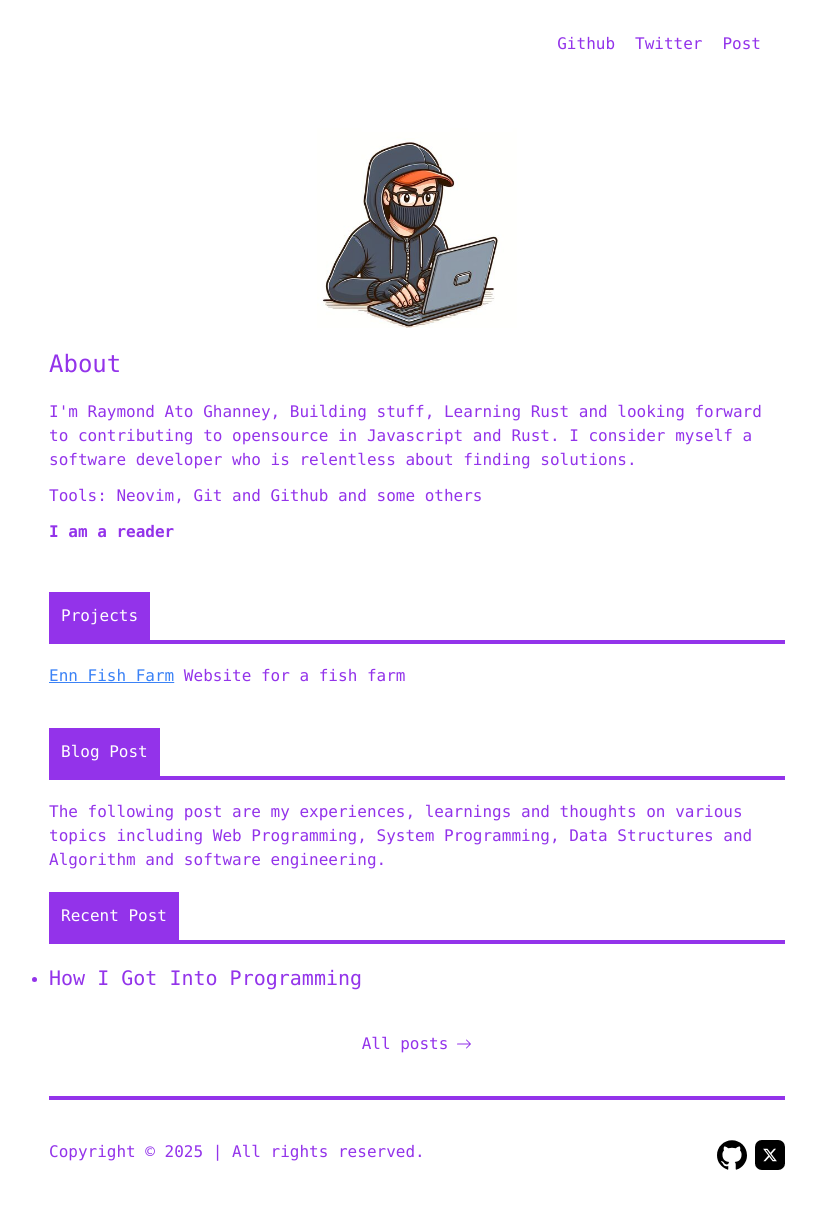
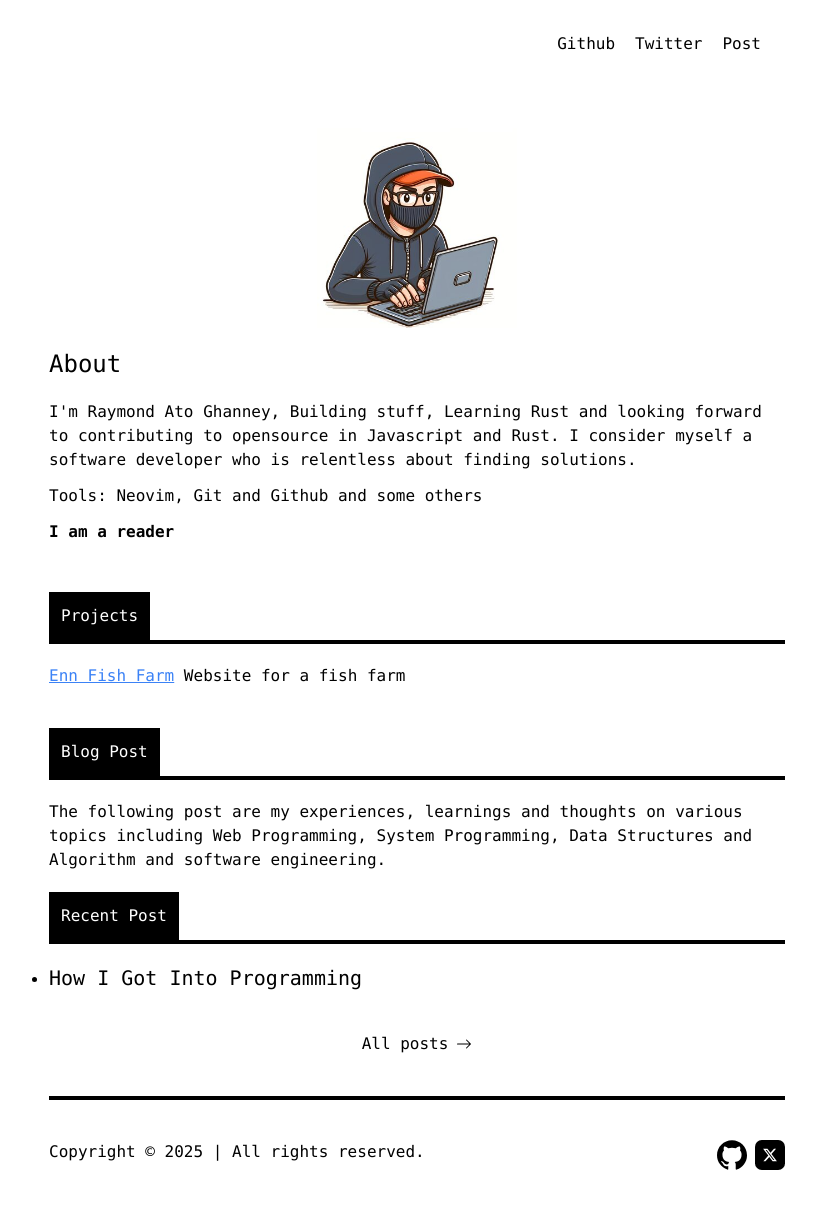
Before and after one commit to at-o/at-o.github.io, a Jekyll site: the page built from index.html, in a window 1280 px wide. Shown: the whole page, without its empty margins (223-1039 px from the left). Built offline with Jekyll 4.4.1, drawn with Linux system fonts in a browser that asks for light colours; nearby versions of some CDN libraries.

Commit message:
text color blacked

```diff
--- a/_layouts/innerpost.html
+++ b/_layouts/innerpost.html
@@ -25,7 +25,7 @@
         <script src="https://cdn.tailwindcss.com"></script>
     </head>
     <body class="bg-white">
-        <main class="mx-auto max-w-3xl px-4 text-purple-600 font-mono">
+        <main class="mx-auto max-w-3xl px-4 text-black font-mono">
             <nav class="flex justify-between items-center p-6 mb-12">
                 <div>
                     <a href="/">
@@ -68,7 +68,7 @@
                         />
                     </svg>
                 </span>
-                <span class="text-zinc-500"
+                <span class="text-black"
                     >{{ page.date | date: ' %b %d, %Y' }}</span
                 >
             </div>
--- a/_layouts/post.html
+++ b/_layouts/post.html
@@ -13,7 +13,7 @@
         />
         <script src="https://cdn.tailwindcss.com"></script>
     </head>
-    <body class="mx-auto max-w-3xl px-4 text-purple-600 bg-white font-mono">
+    <body class="mx-auto max-w-3xl px-4 text-black bg-white font-mono">
         <nav class="flex justify-between items-center p-6 mb-12">
             <div>
                 <a href="/">
@@ -34,14 +34,14 @@
         </nav>
 
         <div>
-            <p><a href="/">Home</a> > Posts</p>
+            <p><a href="/" class="hover:text-blue-500">Home</a> > Posts</p>
             <h2 class="text-2xl font-bold my-2">Posts</h2>
             <p class="mb-5">All the articles I've posted.</p>
 
             <div>{{ content }}</div>
         </div>
 
-        <hr class="h-1 mx-auto bg-purple-600 border-0" />
+        <hr class="h-1 mx-auto bg-black border-0" />
 
         <div class="py-10 flex justify-between">
             <p>
--- a/index.html
+++ b/index.html
@@ -3,8 +3,8 @@ layout: default
 title: "Home Page"
 ---
 
-<main class="mx-auto max-w-3xl px-4 text-zinc-900 font-mono">
-    <nav class="items-center p-6 text-purple-600 md:flex md:justify-end md:mb-12">
+<main class="mx-auto max-w-3xl px-4 text-black font-mono">
+    <nav class="items-center p-6 text-black md:flex md:justify-end md:mb-12">
 
         <div class="flex space-x-5 justify-center mt-5 md:mt-2">
             <a href="https://github.com/at-o">Github</a>
@@ -25,7 +25,7 @@ title: "Home Page"
         </a>
     </div>
 
-    <section class="mb-12 text-purple-600">
+    <section class="mb-12 text-black">
         <h1 class="text-2xl my-5">About</h1>
         <p class="">
             I'm Raymond Ato Ghanney, Building stuff, Learning Rust and looking forward to contributing to
@@ -38,13 +38,13 @@ title: "Home Page"
 
     <section class="mb-10">
         <div class="my-5">
-            <h2 id="project" class="px-3 py-3 inline-block bg-purple-600 text-white">
+            <h2 id="project" class="px-3 py-3 inline-block bg-black text-white">
                 Projects
             </h2>
-            <hr class="h-1 mx-auto bg-purple-600 border-0" />
+            <hr class="h-1 mx-auto bg-black border-0" />
         </div>
 
-        <div class="grid grid-cols-1 gap-3 text-purple-600 sm:grid-cols-2">
+        <div class="grid grid-cols-1 gap-3 text-black sm:grid-cols-2">
             <ul>
                 <li>
                     <a
@@ -58,12 +58,12 @@ title: "Home Page"
         </div>
     </section>
 
-    <section class="my-5 text-purple-600">
+    <section class="my-5 text-black">
         <div class="my-5">
-            <h2 id="post" class="px-3 py-3 inline-block bg-purple-600 text-white">
+            <h2 id="post" class="px-3 py-3 inline-block bg-black text-white">
                 Blog Post
             </h2>
-            <hr class="h-1 mx-auto bg-purple-600 border-0" />
+            <hr class="h-1 mx-auto bg-black border-0" />
         </div>
 
         <p>
@@ -73,10 +73,10 @@ title: "Home Page"
         </p>
 
         <div class="my-5">
-            <h2 class="px-3 py-3 inline-block bg-purple-600 text-white">
+            <h2 class="px-3 py-3 inline-block bg-black text-white">
                 Recent Post
             </h2>
-            <hr class="h-1 mx-auto bg-purple-600 border-0" />
+            <hr class="h-1 mx-auto bg-black border-0" />
         </div>
         <ul class="list-disc">
             {% for post in site.posts %}
@@ -111,9 +111,9 @@ title: "Home Page"
         </div>
     </section>
 
-    <hr class="h-1 mx-auto bg-purple-600 border-0" />
+    <hr class="h-1 mx-auto bg-black border-0" />
 
-    <div class="py-10 flex justify-between text-purple-600">
+    <div class="py-10 flex justify-between text-black">
         <p>
             Copyright &copy; {{site.time | date: '%Y'}} | All rights reserved.
         </p>
--- a/post.html
+++ b/post.html
@@ -7,7 +7,7 @@ title: "All post"
     {% for post in site.posts %}
     <li class="my-5">
         <a
-            class="text-xl hover:underline hover:decoration-dashed"
+            class="text-xl hover:underline hover:text-blue-500 hover:decoration-dashed"
             href="{{post.url}}"
         >
             {{post.title}}
```
